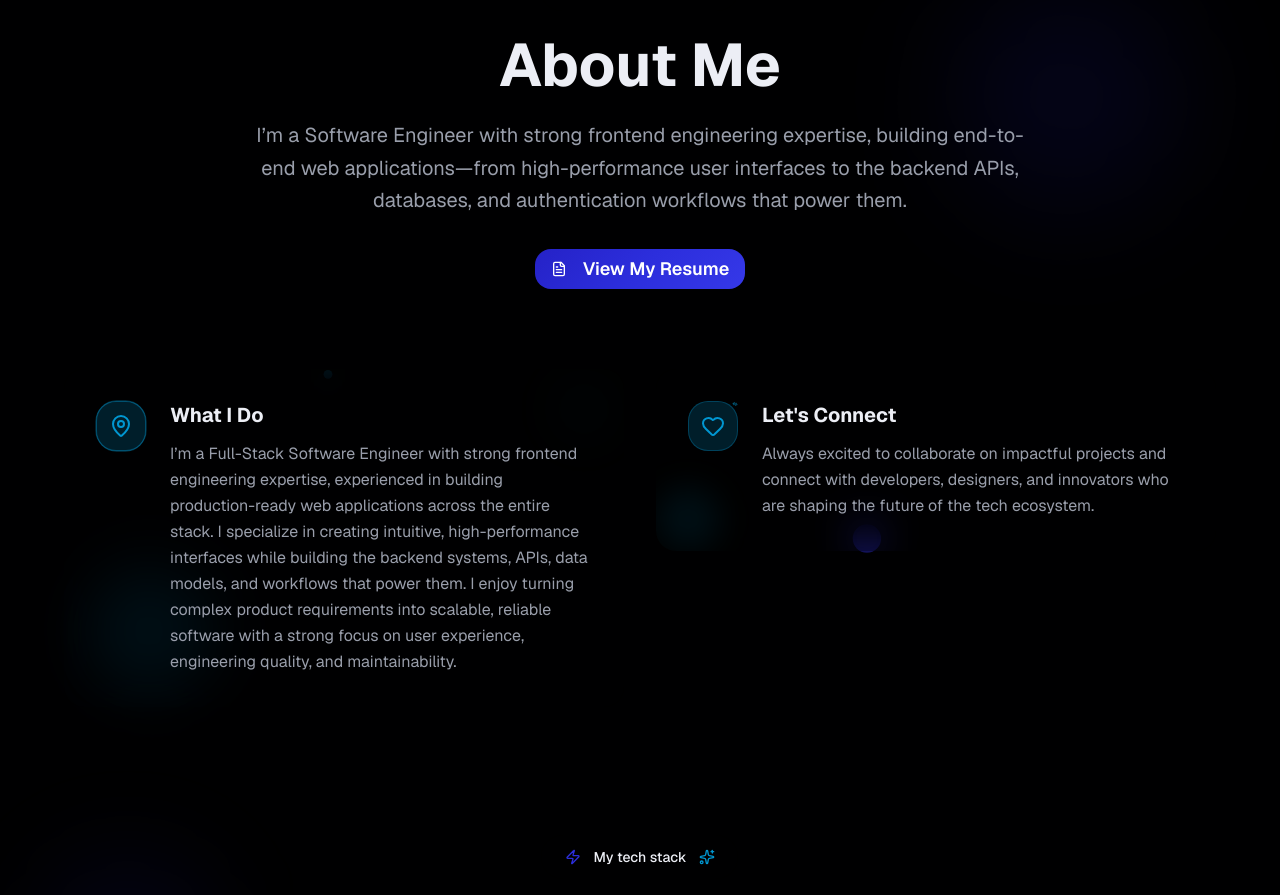
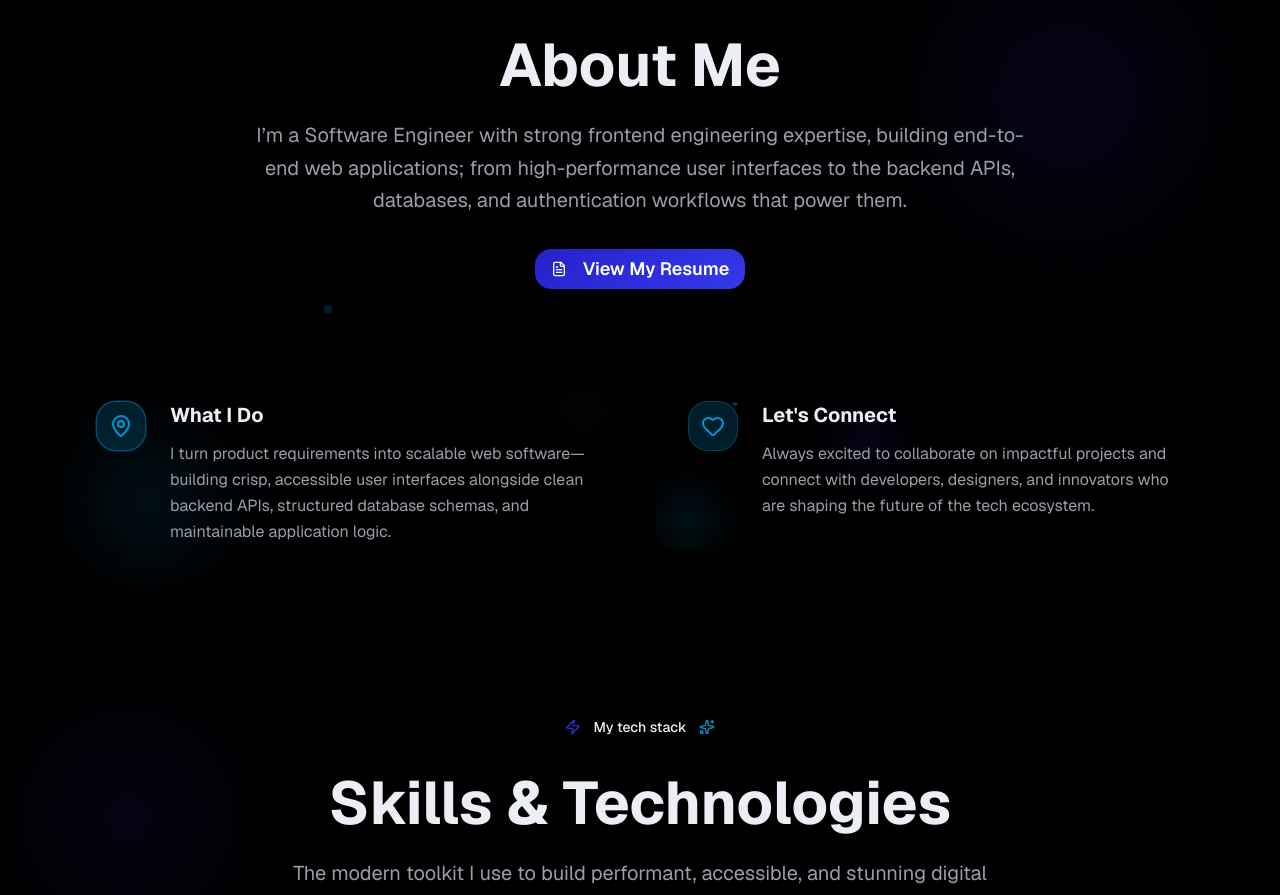
Before and after one commit to Starr365/My-Portfolio, a Next.js app: page / in a window 1280 px wide. Shown: the part 929-1824 px from the top of the page. Built offline with nearby package versions, Linux system fonts and the light colour scheme.

Commit message:
Shorten What I Do card copy to remove redundancy

```diff
--- a/components/about-section.tsx
+++ b/components/about-section.tsx
@@ -130,7 +130,7 @@ export function AboutSection() {
             About Me
           </motion.h2>
           <motion.p className="text-muted-foreground text-base sm:text-lg lg:text-xl max-w-3xl mx-auto leading-relaxed px-2 sm:px-0" variants={itemVariants}>
-            I’m a Software Engineer with strong frontend engineering expertise, building end-to-end web applications—from high-performance user interfaces to the backend APIs, databases, and authentication workflows that power them.
+            I’m a Software Engineer with strong frontend engineering expertise, building end-to-end web applications; from high-performance user interfaces to the backend APIs, databases, and authentication workflows that power them.
           </motion.p>
 
           {/* Resume Button */}
@@ -199,7 +199,7 @@ export function AboutSection() {
                     <div>
                       <h3 className="font-bold text-lg sm:text-xl mb-2 sm:mb-3 text-foreground">What I Do</h3>
                       <p className="text-muted-foreground leading-relaxed text-sm sm:text-base">
-                        I’m a Full-Stack Software Engineer with strong frontend engineering expertise, experienced in building production-ready web applications across the entire stack. I specialize in creating intuitive, high-performance interfaces while building the backend systems, APIs, data models, and workflows that power them. I enjoy turning complex product requirements into scalable, reliable software with a strong focus on user experience, engineering quality, and maintainability.
+                        I turn product requirements into scalable web software—building crisp, accessible user interfaces alongside clean backend APIs, structured database schemas, and maintainable application logic.
                       </p>
                     </div>
                   </div>
```
